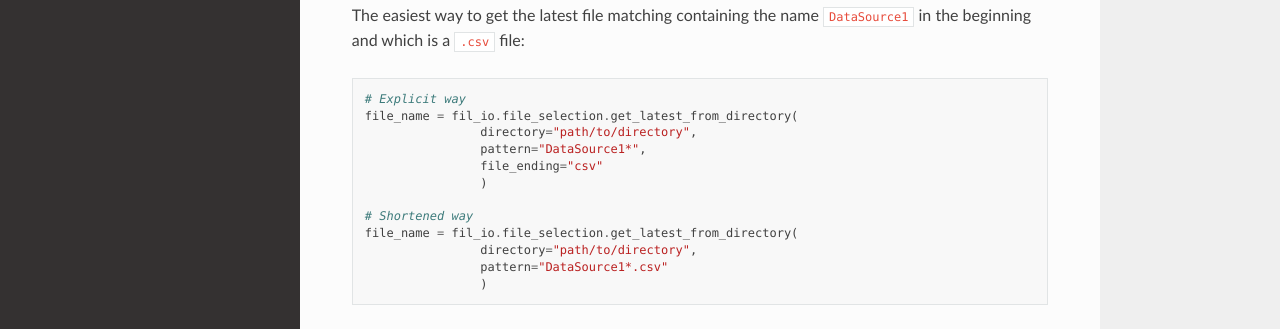
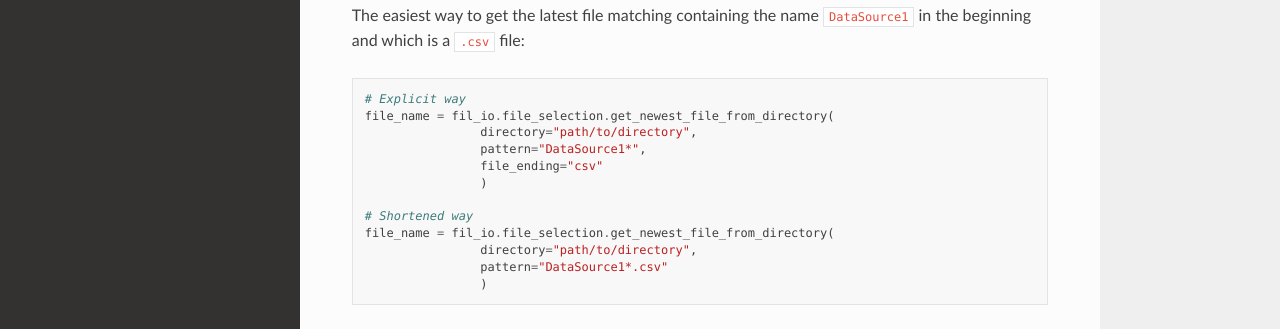
Before and after one commit to janluak/fil_io, a Sphinx documentation site: the page built from docs/source/examples.rst, in a window 1280 px wide and 900 px high. Shown: the part 350-679 px from the top of the window. Built offline with Sphinx 7.4.7 and the Read the Docs theme 2.0.0, drawn with Linux system fonts in a browser that asks for light colours.

Commit message:
improved naming of select functions

```diff
--- a/docs/source/examples.rst
+++ b/docs/source/examples.rst
@@ -15,14 +15,14 @@ The easiest way to get the latest file matching containing the name ``DataSource
 
 
     # Explicit way
-    file_name = fil_io.file_selection.get_latest_from_directory(
+    file_name = fil_io.file_selection.get_newest_file_from_directory(
                     directory="path/to/directory",
                     pattern="DataSource1*",
                     file_ending="csv"
                     )
 
     # Shortened way
-    file_name = fil_io.file_selection.get_latest_from_directory(
+    file_name = fil_io.file_selection.get_newest_file_from_directory(
                     directory="path/to/directory",
                     pattern="DataSource1*.csv"
                     )
```
Also changed, not shown: 1 other file.
